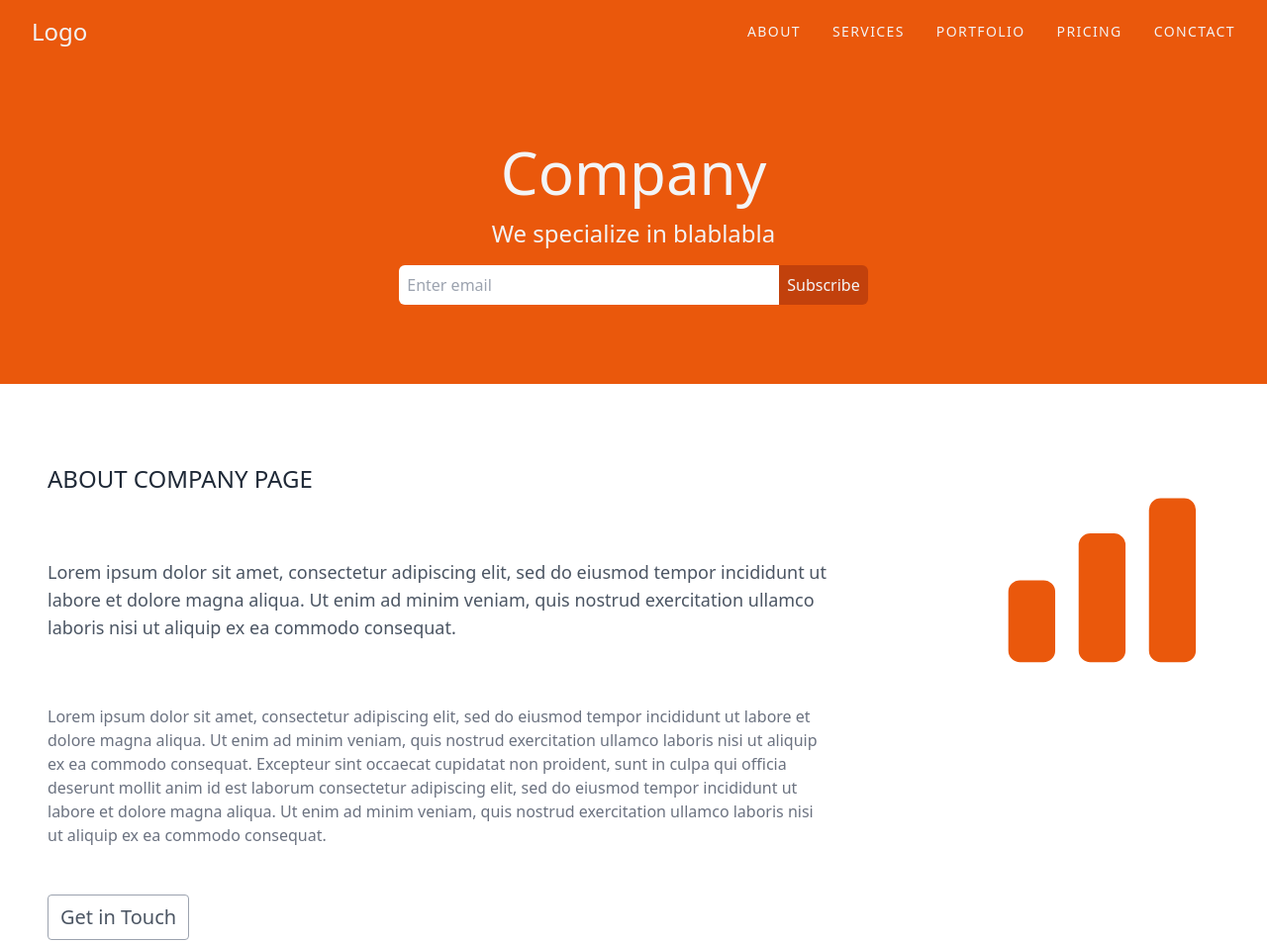
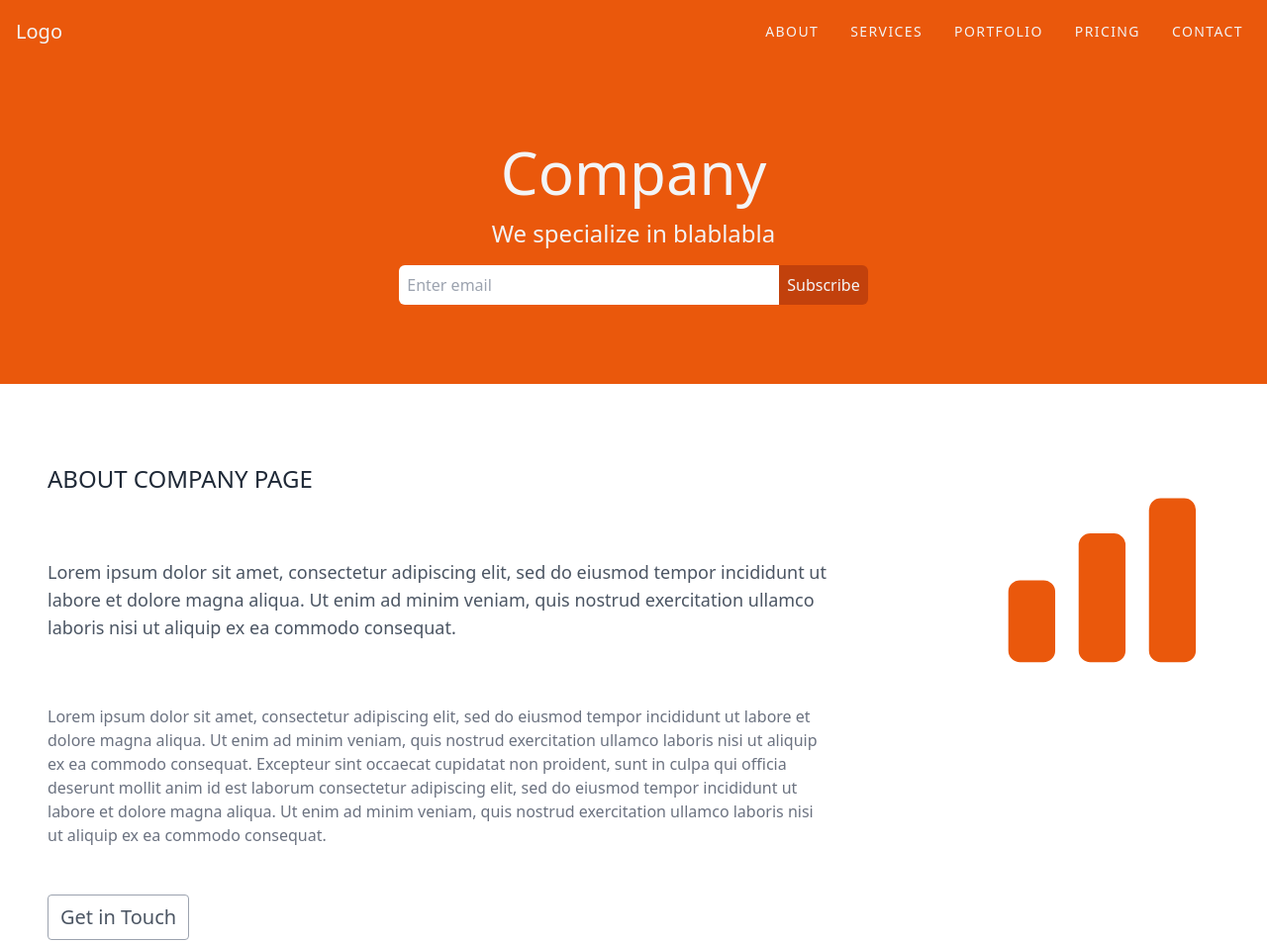
Before and after one commit to Serhii75/tailwindcss-examples, a plain HTML site: page themes/company/index.html in a window 1280 px wide. Shown: the top 953 px of the page at 99% size. Drawn offline with Linux system fonts and the light colour scheme.

Commit message:
Modify company js

```diff
--- a/themes/company/index.html
+++ b/themes/company/index.html
@@ -13,21 +13,18 @@
       crossorigin="anonymous"
       referrerpolicy="no-referrer"
     />
+    <script src="js/app.js" defer></script>
   </head>
   <body class="text-gray-600">
-    <nav class="relative bg-orange-600 text-gray-100 font-light">
+    <nav class="bg-orange-600 text-gray-100 shadow-md">
       <div
-        class="max-w-7xl mx-auto px-4 sm:px-6 lg:px-8 flex items-center justify-between h-16"
+        class="relative max-w-7xl m-auto flex justify-between items-center px-4 h-16"
       >
-        <div><a class="text-2xl" href="#">Logo</a></div>
-        <div>
-          <button
-            id="nav-toggler"
-            class="sm:hidden border border-gray-400 px-2 py-1 rounded"
-          >
+        <a href="#" class="text-xl font-light">Logo</a>
+        <button id="nav-toggler" class="sm:hidden">
           <svg
             xmlns="http://www.w3.org/2000/svg"
-              class="h-6 w-6"
+            class="h-8 w-8"
             fill="none"
             viewBox="0 0 24 24"
             stroke="currentColor"
@@ -41,15 +38,45 @@
           </svg>
         </button>
         <ul
-            class="hidden style-none sm:flex space-x-8 text-sm uppercase tracking-widest"
+          id="main-menu"
+          class="absolute sm:static left-0 top-16 w-full sm:w-auto hidden sm:flex sm:space-x-4 border-t border-gray-100 sm:border-0 style-none bg-orange-600 uppercase text-sm font-light tracking-widest"
         >
-            <li><a href="#">About</a></li>
-            <li><a href="#">Services</a></li>
-            <li><a href="#">Portfolio</a></li>
-            <li><a href="#">Pricing</a></li>
-            <li><a href="#">Conctact</a></li>
+          <li>
+            <a
+              class="block hover:bg-gray-100 hover:text-orange-600 sm:inline px-4 py-3 sm:px-2 transition-all duration-300"
+              href="#"
+              >About</a
+            >
+          </li>
+          <li>
+            <a
+              class="block hover:bg-gray-100 hover:text-orange-600 sm:inline px-4 py-3 sm:px-2 transition-all duration-300"
+              href="#"
+              >Services</a
+            >
+          </li>
+          <li>
+            <a
+              class="block hover:bg-gray-100 hover:text-orange-600 sm:inline px-4 py-3 sm:px-2 transition-all duration-300"
+              href="#"
+              >Portfolio</a
+            >
+          </li>
+          <li>
+            <a
+              class="block hover:bg-gray-100 hover:text-orange-600 sm:inline px-4 py-3 sm:px-2 transition-all duration-300"
+              href="#"
+              >Pricing</a
+            >
+          </li>
+          <li>
+            <a
+              class="block hover:bg-gray-100 hover:text-orange-600 sm:inline px-4 py-3 sm:px-2 transition-all duration-300"
+              href="#"
+              >Contact</a
+            >
+          </li>
         </ul>
-        </div>
       </div>
     </nav>
 
--- /dev/null
+++ b/themes/company/js/app.js
@@ -0,0 +1,6 @@
+const toggler = document.getElementById("nav-toggler");
+const mainMenu = document.getElementById("main-menu");
+
+toggler.addEventListener("click", () => {
+  mainMenu.classList.toggle("hidden");
+});
```
Also changed, not shown: themes/company/css/output.css. Lines whose indentation alone changed are shown as unchanged.
